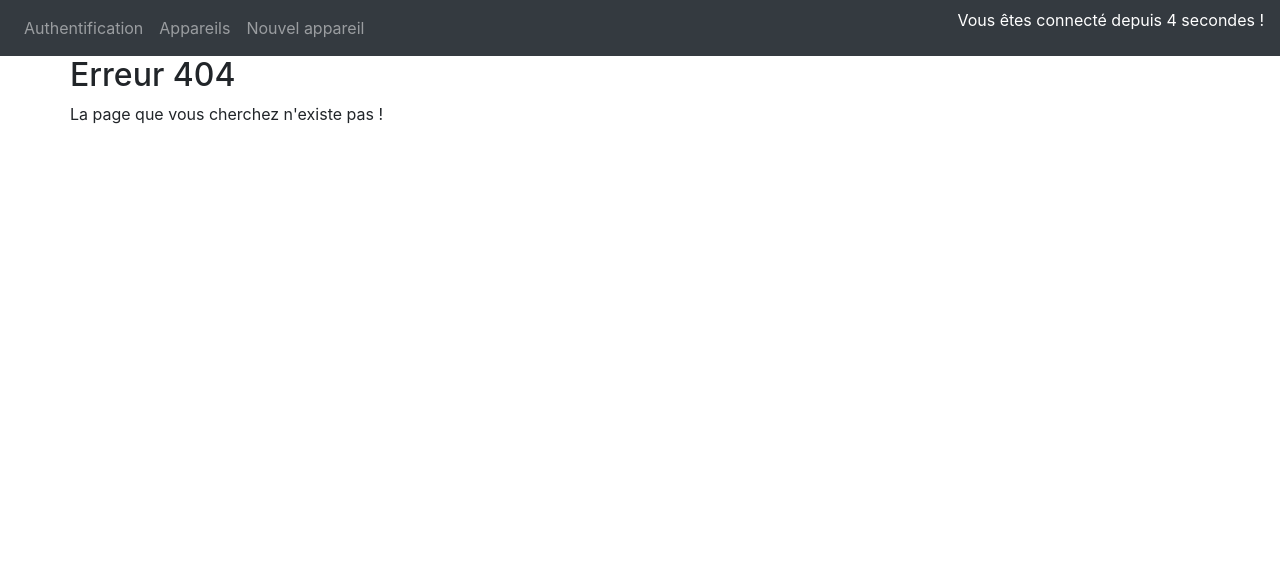
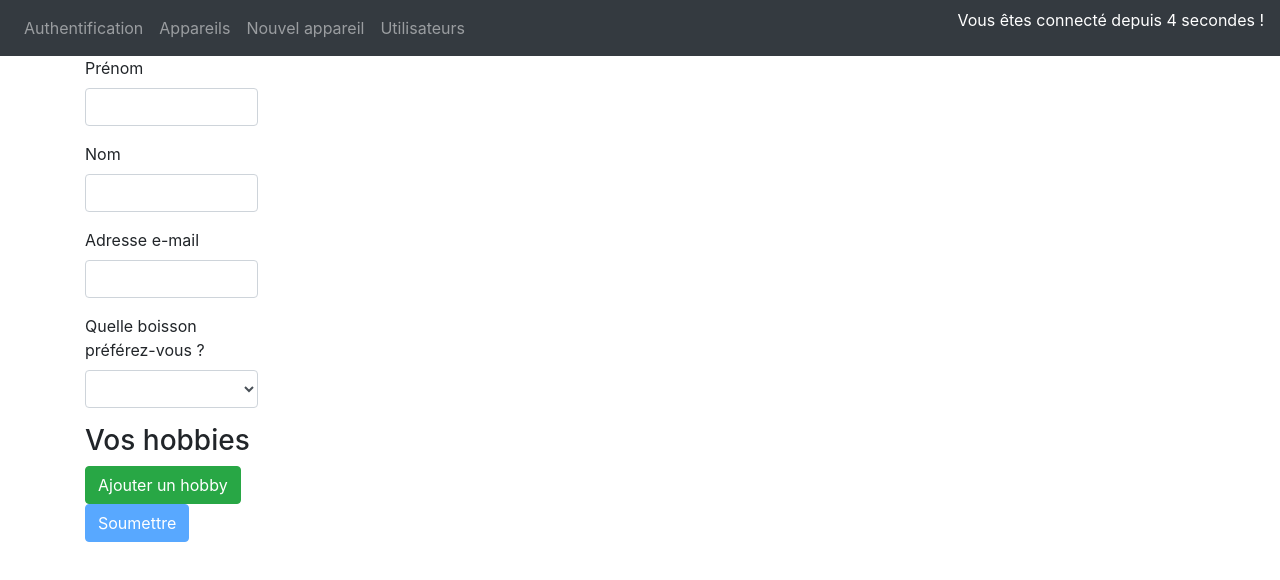
Before and after one commit to aurelien-altarriba/premier-projet-angular, an Angular app: page /new-user in a window 1280 px wide. Before the commit this address led to /not-found. Shown: the top 580 px of the page. Built offline with nearby package versions, Linux system fonts and the light colour scheme.

Commit message:
Ajout appareil - Forms méthode réactive

```diff
--- a/src/app/app.component.html
+++ b/src/app/app.component.html
@@ -4,6 +4,7 @@
       <li class="nav-item" routerLinkActive="active"><a class="nav-link" routerLink="auth">Authentification</a></li>
       <li class="nav-item" routerLinkActive="active"><a class="nav-link" routerLink="appareils">Appareils</a></li>
       <li class="nav-item" routerLinkActive="active"><a class="nav-link" routerLink="edit">Nouvel appareil</a></li>
+      <li class="nav-item" routerLinkActive="active"><a class="nav-link" routerLink="users">Utilisateurs</a></li>
     </ul>
     <div class="navbar-right" style="color: white;">
       <p>Vous êtes connecté depuis {{ secondes }} secondes !</p>
--- /dev/null
+++ b/src/app/models/User.model.ts
@@ -0,0 +1,9 @@
+export class User {
+  constructor(
+    public firstName: string,
+    public lastName: string,
+    public email: string,
+    public drinkPreference: string,
+    public hobbies?: string[]
+  ) { }
+}
--- /dev/null
+++ b/src/app/new-user/new-user.component.html
@@ -0,0 +1,31 @@
+<div class="col-sm-8 col-sm-offset-2">
+  <form [formGroup]="userForm" (ngSubmit)="onSubmitForm()">
+    <div class="form-group">
+      <label for="firstName">Prénom</label>
+      <input type="text" id="firstName" class="form-control" formControlName="firstName">
+    </div>
+    <div class="form-group">
+      <label for="lastName">Nom</label>
+      <input type="text" id="lastName" class="form-control" formControlName="lastName">
+    </div>
+    <div class="form-group">
+      <label for="email">Adresse e-mail</label>
+      <input type="text" id="email" class="form-control" formControlName="email">
+    </div>
+    <div class="form-group">
+      <label for="drinkPreference">Quelle boisson préférez-vous ?</label>
+      <select id="drinkPreference" class="form-control" formControlName="drinkPreference">
+        <option value="jus d\'orange">Jus d'orange</option>
+        <option value="jus de mangue">Jus de mangue</option>
+      </select>
+    </div>
+    <div formArrayName="hobbies">
+      <h3>Vos hobbies</h3>
+      <div class="form-group" *ngFor="let hobbyControl of getHobbies().controls; let i = index">
+        <input type="text" class="form-control" [formControlName]="i">
+      </div>
+      <button type="button" class="btn btn-success" (click)="onAddHobby()">Ajouter un hobby</button>
+    </div>
+    <button type="submit" class="btn btn-primary" [disabled]="userForm.invalid">Soumettre</button>
+  </form>
+</div>
--- /dev/null
+++ b/src/app/new-user/new-user.component.ts
@@ -0,0 +1,57 @@
+import { Component, OnInit } from '@angular/core';
+import { FormArray, FormBuilder, FormGroup, Validators } from '@angular/forms';
+import { Router } from '@angular/router';
+import { User } from '../models/User.model';
+import { UserService } from '../services/user.service';
+
+@Component({
+  selector: 'app-new-user',
+  templateUrl: './new-user.component.html',
+  styleUrls: ['./new-user.component.scss']
+})
+export class NewUserComponent implements OnInit {
+
+  userForm!: FormGroup;
+
+  constructor(
+    private formBuilder: FormBuilder,
+    private userService: UserService,
+    private router: Router
+  ) { }
+
+  ngOnInit() {
+    this.initForm();
+  }
+
+  initForm() {
+    this.userForm = this.formBuilder.group({
+      firstName: ['', Validators.required],
+      lastName: ['', Validators.required],
+      email: ['', [Validators.required, Validators.email]],
+      drinkPreference: ['', Validators.required],
+      hobbies: this.formBuilder.array([])
+    });
+  }
+
+  onSubmitForm() {
+    const formValue = this.userForm.value;
+    const newUser = new User(
+      formValue['firstName'],
+      formValue['lastName'],
+      formValue['email'],
+      formValue['drinkPreference'],
+      formValue['hobbies'] ? formValue['hobbies'] : []
+    );
+    this.userService.addUser(newUser);
+    this.router.navigate(['/users']);
+  }
+
+  getHobbies(): FormArray {
+    return this.userForm.get('hobbies') as FormArray;
+  }
+
+  onAddHobby() {
+    const newHobbyControl = this.formBuilder.control(null, Validators.required);
+    this.getHobbies().push(newHobbyControl);
+  }
+}
--- /dev/null
+++ b/src/app/services/user.service.ts
@@ -0,0 +1,24 @@
+import { Subject } from "rxjs";
+import { User } from "../models/User.model";
+
+export class UserService {
+  private users: User[];
+  public userSubject: Subject<User[]>;
+
+  constructor() {
+    this.users = [
+      new User('Will', 'Alexander', 'will@will.com', 'jus d\'orange', ['coder', 'boire du café'])
+    ];
+
+    this.userSubject = new Subject<User[]>();
+  }
+
+  emitUsers() {
+    this.userSubject.next(this.users.slice());
+  }
+
+  addUser(user: User) {
+    this.users.push(user);
+    this.emitUsers();
+  }
+}
--- /dev/null
+++ b/src/app/user-list/user-list.component.html
@@ -0,0 +1,12 @@
+<ul class="list-group">
+  <li class="list-group-item" *ngFor="let user of users">
+    <h3>{{ user.firstName }} {{ user.lastName }}</h3>
+    <p>{{ user.email }}</p>
+    <p>Cette persone préfère le {{ user.drinkPreference }}</p>
+    <p *ngIf="user.hobbies && user.hobbies.length > 0">
+      Cette personne a des hobbies !
+      <span *ngFor="let hobby of user.hobbies">{{ hobby }} - </span>
+    </p>
+  </li>
+  <a routerLink="/new-user">Nouvel utilisateur</a>
+</ul>
--- /dev/null
+++ b/src/app/user-list/user-list.component.ts
@@ -0,0 +1,34 @@
+import { Component, OnDestroy, OnInit } from '@angular/core';
+import { User } from '../models/User.model';
+import { Subscription } from 'rxjs/Subscription';
+import { UserService } from '../services/user.service';
+
+@Component({
+  selector: 'app-user-list',
+  templateUrl: './user-list.component.html',
+  styleUrls: ['./user-list.component.scss']
+})
+export class UserListComponent implements OnInit, OnDestroy {
+
+  users: User[];
+  userSubscription: Subscription | null;
+
+  constructor(private userService: UserService) {
+    this.users = [];
+    this.userSubscription = null;
+  }
+
+  ngOnInit() {
+    this.userSubscription = this.userService.userSubject.subscribe(
+      (users: User[]) => {
+        this.users = users;
+      }
+    );
+    this.userService.emitUsers();
+  }
+
+  ngOnDestroy() {
+    this.userSubscription?.unsubscribe();
+  }
+
+}
```
Also changed, not shown: src/app/app.module.ts (+12 -4 lines), src/app/new-user/new-user.component.scss (added), src/app/user-list/user-list.component.scss (added).
